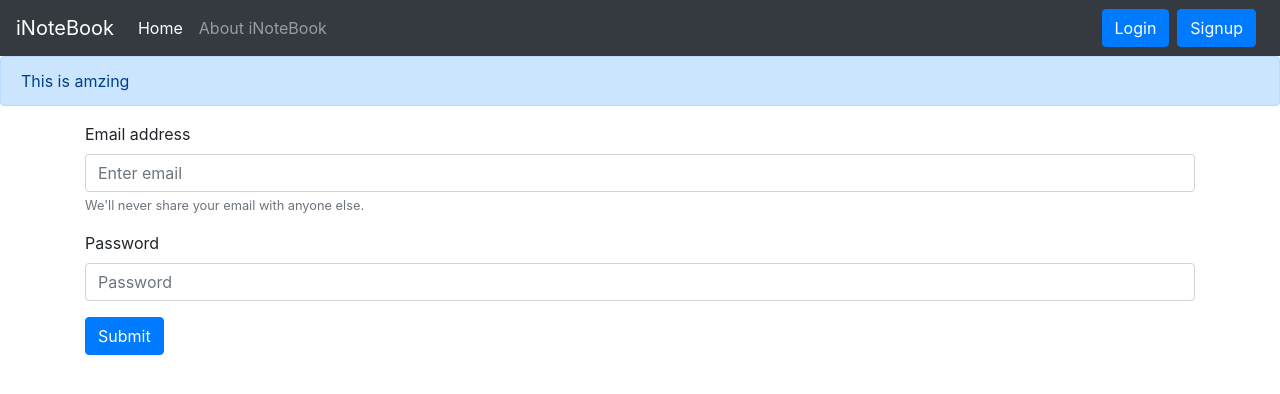
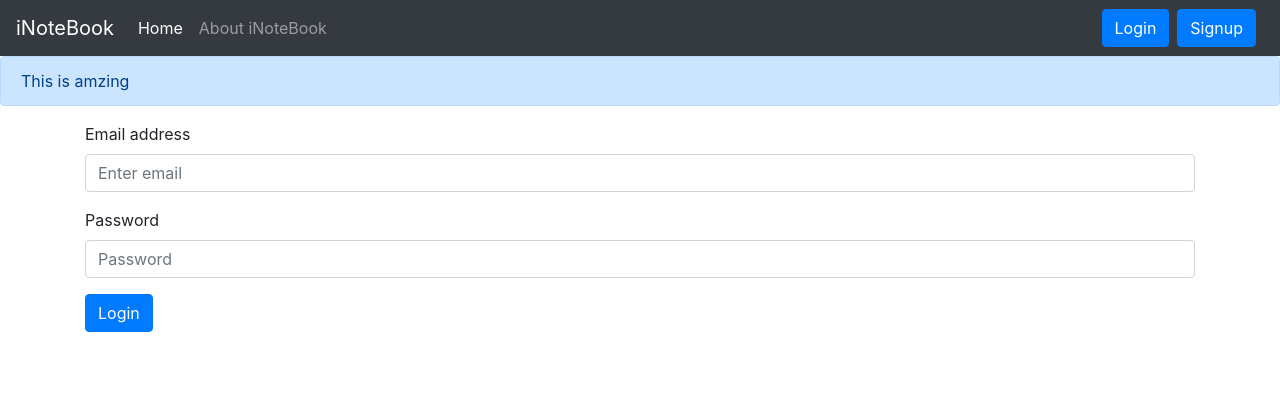
Before and after one commit to amrit-sbagga/iNotebook, a React (Create React App) app: page /login in a window 1280 px wide. Shown: the top 394 px of the page. Built offline with nearby package versions, Linux system fonts and the light colour scheme.

Commit message:
login btn text changed

```diff
--- a/src/components/Login.js
+++ b/src/components/Login.js
@@ -45,14 +45,13 @@
                     <label htmlFor="email">Email address</label>
                     <input type="email" className="form-control" id="email" name="email"
                          aria-describedby="emailHelp" placeholder="Enter email" onChange={onChange} value={creds.email} />
-                    <small id="emailHelp" className="form-text text-muted">We'll never share your email with anyone else.</small>
                 </div>
                 <div className="form-group">
                     <label htmlFor="password">Password</label>
                     <input type="password" className="form-control" id="password" name="password"
                          placeholder="Password" onChange={onChange} value={creds.password}/>
                 </div>
-                <button type="submit" className="btn btn-primary">Submit</button>
+                <button type="submit" className="btn btn-primary">Login</button>
             </form>
         </div>
     )
```
